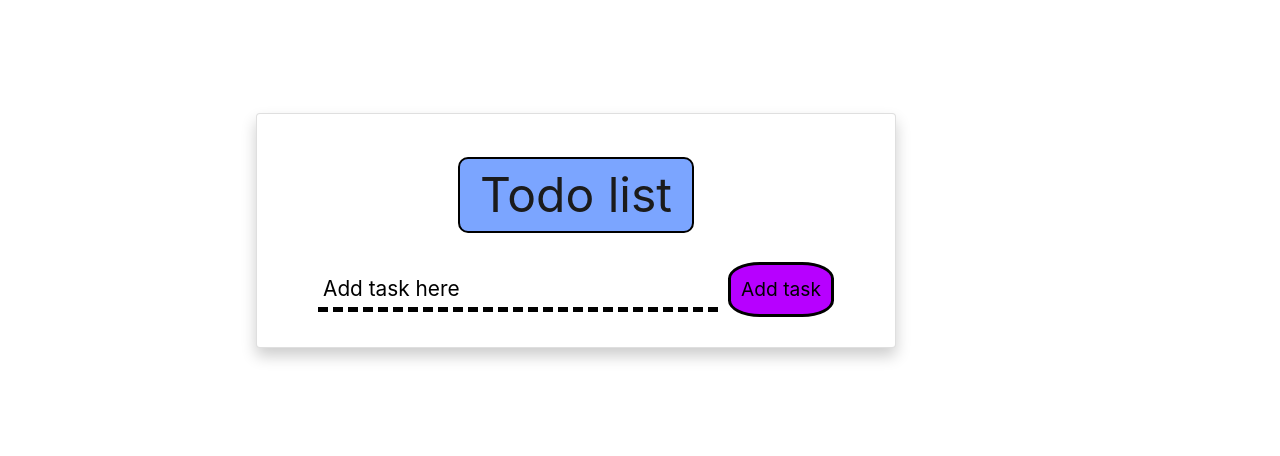
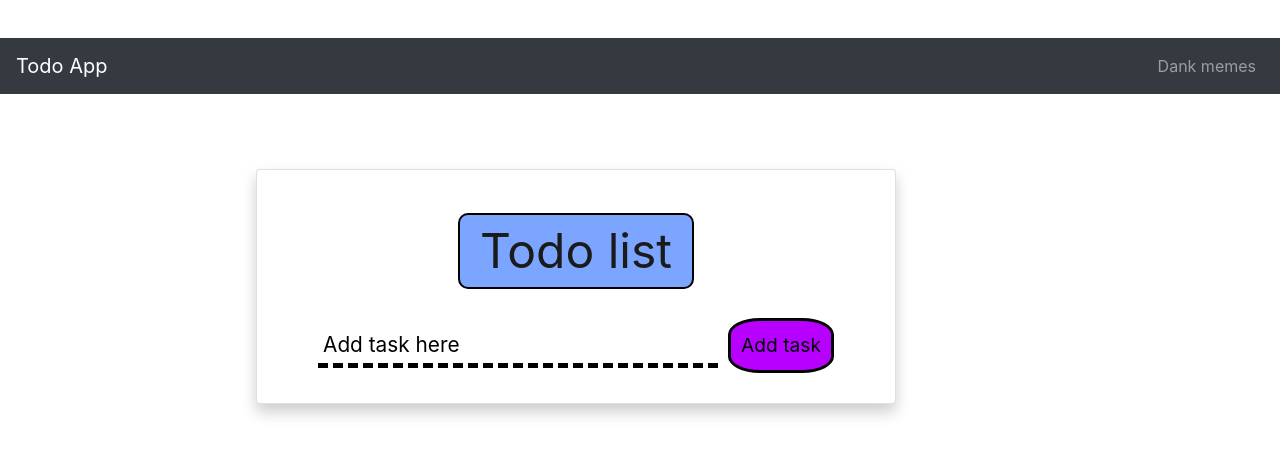
Before and after one commit to apeksha2697/todo, a React (Create React App) app: page /home in a window 1280 px wide. Shown: the top 456 px of the page. Built offline with nearby package versions, Linux system fonts and the light colour scheme.

Commit message:
added navbar to card

```diff
--- a/src/component/Card.js
+++ b/src/component/Card.js
@@ -1,15 +1,19 @@
+import NavigationBar from './Navigationbar';
 import TodoApp from './TodoApp';
 import '../App.css';
 import './Card.css';
 
 const Card = () => {
 	return(
+		<div>
+		<NavigationBar />
 		<div className='card'>
 			<div className="app">
 				<span className='title'>Todo list</span>
 				<TodoApp />
 			</div>
 		</div>
+		</div>
 	);
 };
 export default Card;
```
